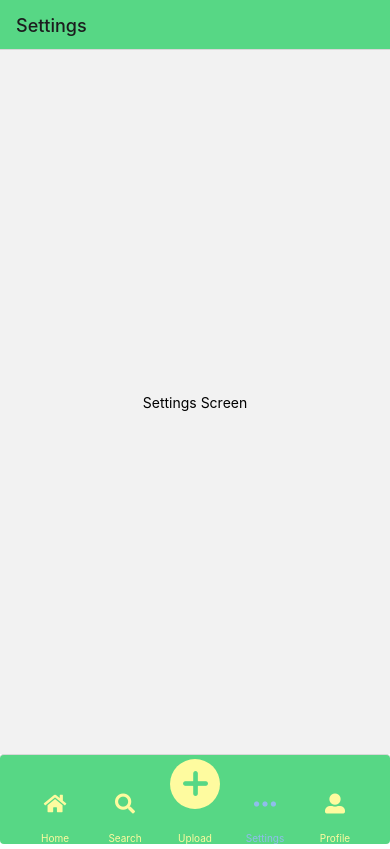
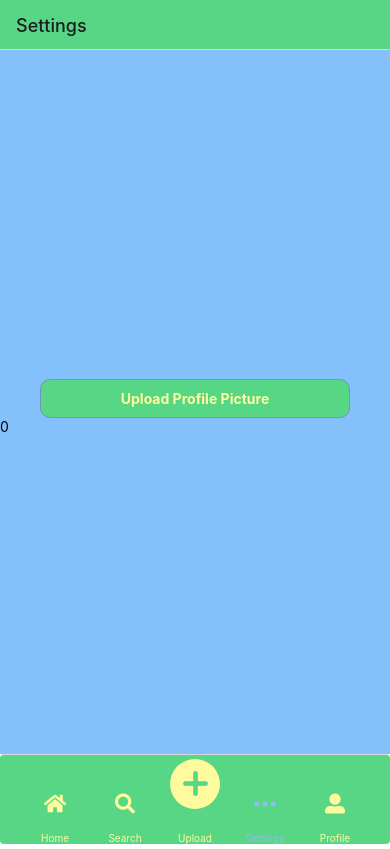
Before and after one commit to yytt77/BOC, a React Native app in the folder client/: screen /Settings in a window 390 px wide. Built offline with nearby package versions, Linux system fonts and the light colour scheme.

Commit message:
Completed Redux store

```diff
--- a/client/App.js
+++ b/client/App.js
@@ -1,7 +1,13 @@
-import Authorized from "./Pages/Authorized";
+import App from "./Pages/Authorized";
 import UnAuthorized from "./Pages/UnAuthorized";
 
-export default function App() {
-  const auth = true; //hardcoded
-  return auth ? <Authorized/> : <UnAuthorized/>;
+import { Provider } from 'react-redux';
+import { store } from './Redux/store';
+
+export default function AppWrapper() {
+  return(
+    <Provider store={store}>
+      <App/>
+    </Provider>
+  );
 }
--- /dev/null
+++ b/client/Redux/actions/index.js
@@ -0,0 +1,17 @@
+export const increment = (amount) => {
+  return (dispatch) => {
+    dispatch({
+      type: 'increment',
+      payload: amount
+    });
+  }
+}
+
+export const decrement = (amount) => {
+  return (dispatch) => {
+    dispatch({
+      type: 'decrement',
+      payload: amount
+    });
+  }
+}
--- /dev/null
+++ b/client/Redux/reducers/index.js
@@ -0,0 +1,8 @@
+import { combineReducers } from 'redux';
+import uploadProfilePictureReducer from './uploadProfilePictureReducer';
+
+const reducers = combineReducers({
+  uploadProfilePictureClickCount: uploadProfilePictureReducer
+});
+
+export default reducers;
--- /dev/null
+++ b/client/Redux/reducers/uploadProfilePictureReducer.js
@@ -0,0 +1,12 @@
+const uploadProfilePictureReducer = (state=0, action) => {
+  switch (action.type) {
+    case 'increment':
+        return state + action.payload;
+    case 'decrement':
+        return state - action.payload;
+    default:
+        return state;
+  }
+};
+
+export default uploadProfilePictureReducer;
--- /dev/null
+++ b/client/Redux/store.js
@@ -0,0 +1,11 @@
+import { createStore, applyMiddleware } from 'redux';
+import thunk from 'redux-thunk';
+
+import reducers from './reducers/index';
+
+export const store = createStore(
+  reducers,
+  //default state
+  {},
+  applyMiddleware(thunk)
+);
--- a/client/Screens/SettingsScreen/index.js
+++ b/client/Screens/SettingsScreen/index.js
@@ -1,9 +1,52 @@
-import { Text, View } from 'react-native';
+import React from 'react';
+import { StyleSheet, SafeAreaView, View, TouchableOpacity, Text, Alert } from 'react-native';
+
+import { useSelector, useDispatch } from 'react-redux';
+import { bindActionCreators } from 'redux';
+import * as actions from '../../Redux/actions/index';
 
 export default function SettingsScreen() {
+
+  const state = useSelector((state) => state);
+  const dispatch = useDispatch();
+  const { increment, decrement } = bindActionCreators(actions, dispatch);
+
   return (
-    <View style={{ flex: 1, justifyContent: 'center', alignItems: 'center' }}>
-      <Text>Settings Screen</Text>
-    </View>
+    <SafeAreaView style={styles.container}>
+      <TouchableOpacity
+          style={styles.uploadProfilePictureButton}
+          // onPress={() => Alert.alert('Upload Profile Picture Button Pressed')}
+          onPress={() => increment(10)}
+          underlayColor='#FFF'>
+        <Text style={styles.uploadProfilePictureText}>Upload Profile Picture</Text>
+      </TouchableOpacity>
+      <Text>{state.uploadProfilePictureClickCount}</Text>
+    </SafeAreaView>
   );
 }
+
+const styles = StyleSheet.create({
+  container: {
+    flex: 1,
+    justifyContent: 'center',
+    backgroundColor:'#84C0FB'
+  },
+  uploadProfilePictureButton:{
+    marginRight:40,
+    marginLeft:40,
+    marginTop:10,
+    paddingTop:10,
+    paddingBottom:10,
+    backgroundColor:'#57D785',
+    borderRadius:10,
+    borderWidth: 1,
+    borderColor: '#6E96BD'
+  },
+  uploadProfilePictureText:{
+      color:'#FEFB9F',
+      fontWeight: 'bold',
+      textAlign:'center',
+      paddingLeft : 5,
+      paddingRight : 5
+  }
+});
--- a/client/package.json
+++ b/client/package.json
@@ -22,7 +22,10 @@
     "react-native": "0.64.3",
     "react-native-safe-area-context": "3.3.2",
     "react-native-screens": "~3.10.1",
-    "react-native-web": "0.17.1"
+    "react-native-web": "0.17.1",
+    "react-redux": "^7.2.8",
+    "redux": "^4.1.2",
+    "redux-thunk": "^2.4.1"
   },
   "devDependencies": {
     "@babel/core": "^7.12.9",
```
Also changed, not shown: 1 other file (tests, documents, lock files or other folders).
